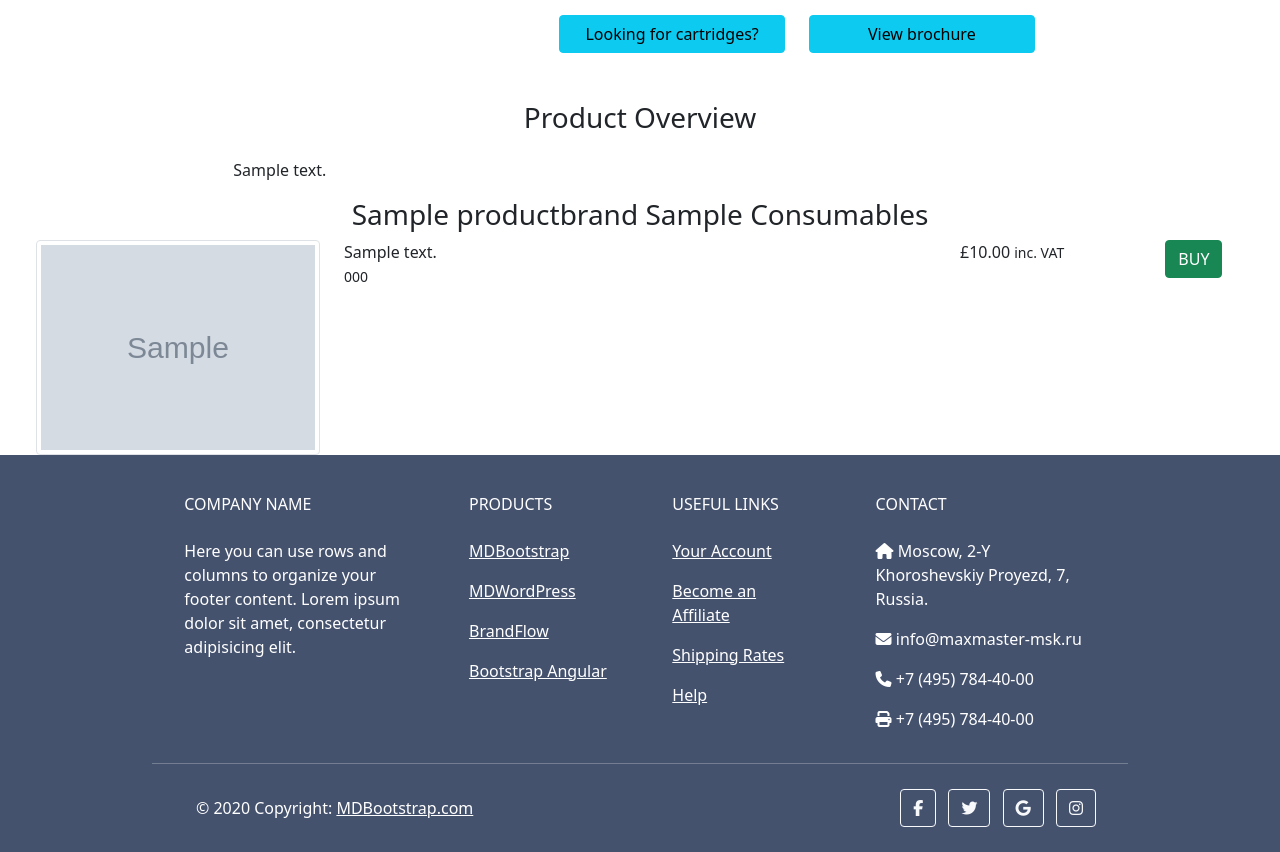
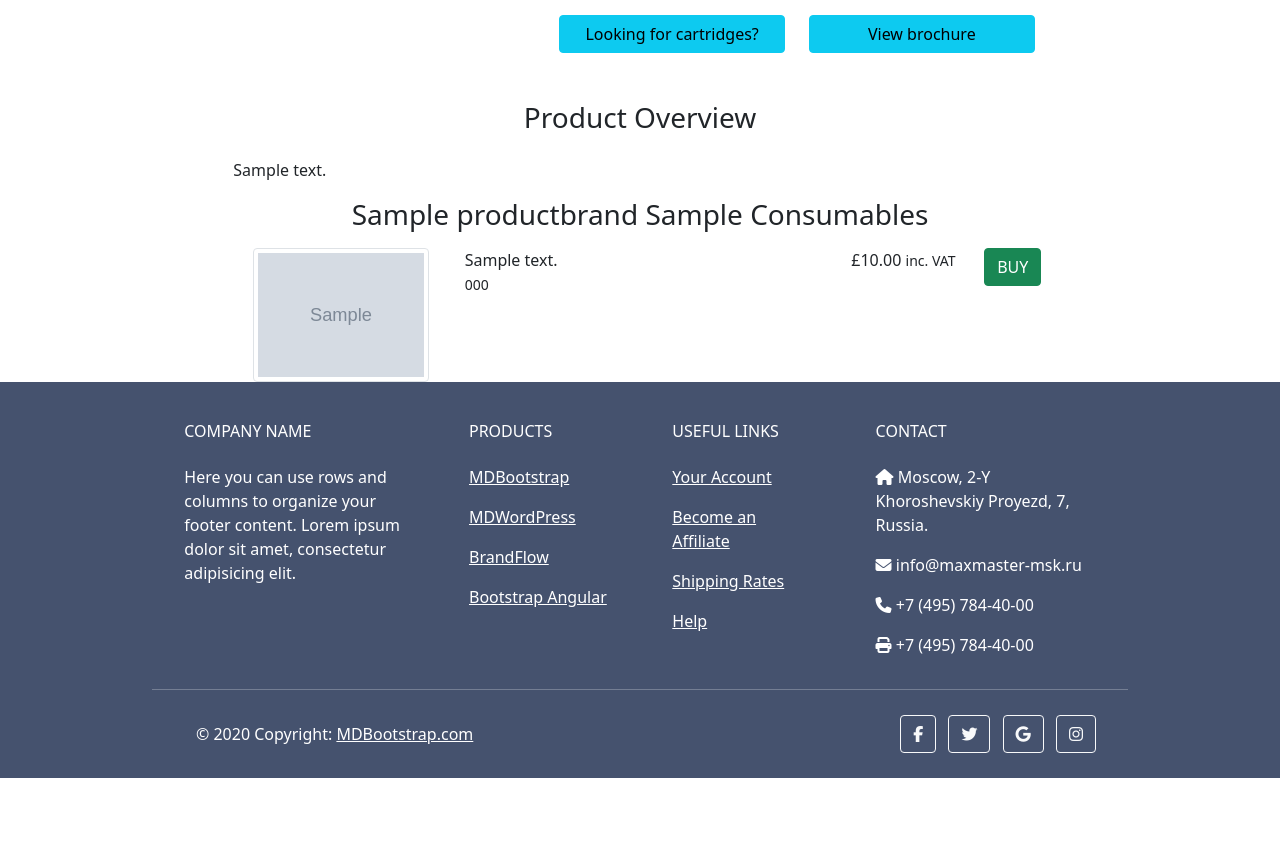
Before and after one commit to alexandergrib/ms4-store, a Django app: page /products/1 in a window 1280 px wide. Shown: the part 581-1433 px from the top of the page. After the commit the page ends 1359 px from the top, so only its background shows below. Run offline with Django 3.2, Linux system fonts and the light colour scheme; tables that the repository leaves empty hold one stand-in row (values such as "Sample post"); grey boxes marked "Sample" are stand-in pictures; some libraries are stand-ins or nearby versions.

```diff
--- a/products/templates/products/product_detail.html
+++ b/products/templates/products/product_detail.html
@@ -26,7 +26,8 @@
                         </ul>
 
                     {% else %}
-                        <img src="/media/200x200.webp" alt="{{ product.brand_name }} {{ product.model }} {{ product.name }}"
+                        <img src="/media/200x200.webp"
+                             alt="{{ product.brand_name }} {{ product.model }} {{ product.name }}"
                              class="card-img-top img-fluid">
                     {% endif %}
                 </div>
@@ -37,9 +38,13 @@
                         <div class="col">
                             <h3 class="mb-0">{{ product.brand.brand_name }} {{ product.model }} {{ product.name }}</h3>
                             {% if product.rating %}
-                                <small class="text-muted"><i class="fas fa-star mr-1"></i>{{ product.rating | floatformat:2 }} / 5 </small><a href="" class="text-muted">Read {{ product.product_reviews.count }} customer reviews</a>
+                                <small class="text-muted"><i
+                                        class="fas fa-star mr-1"></i>{{ product.rating | floatformat:2 }} / 5 </small>
+                                <a href="" class="text-muted">Read {{ product.product_reviews.count }} customer
+                                    reviews</a>
                             {% else %}
-                                <small class="text-muted">Not rated yet.</small><span class="text-muted">Leave your review</span>
+                                <small class="text-muted">Not rated yet.</small>
+                                <span class="text-muted">Leave your review</span>
                             {% endif %}
                         </div>
                     </div>
@@ -93,22 +98,36 @@
                 <h3>{{ product.brand.brand_name }} {{ product.model }} Consumables</h3>
             </div>
             <div class="row">
+                <div class="col-8 offset-2">
+
                         {% if product.cartridges.all %}
                             {% for cartridge in product.cartridges.all %}
+                                <div class="row mt-2">
                                 <div class="col-3">
-                        {% if cartridge.image_url  %}
-                            <img class="img-thumbnail" src="{{ cartridge.image_url }}" alt="{{ cartridge.brand.brand_name }}-{{ cartridge.model_number }}-cartridge">
+                                    {% if cartridge.image_url %}
+                                        <img class="img-thumbnail" src="{{ cartridge.image_url }}"
+                                             alt="{{ cartridge.brand.brand_name }}-{{ cartridge.model_number }}-cartridge">
                                     {% else %}
-                            <img class="img-thumbnail" src="/media/200x200.webp" alt="{{ cartridge.brand.brand_name }}-{{ cartridge.model_number }}-cartridge">
+                                        <img class="img-thumbnail" src="/media/200x200.webp"
+                                             alt="{{ cartridge.brand.brand_name }}-{{ cartridge.model_number }}-cartridge">
                                     {% endif %}
                                 </div>
-                    <div class="col-6">{{ cartridge.description }}<br><small>{{ cartridge.model_number }}</small></div>
-                    <div class="col-2">£{{ cartridge.price }} <small>inc. VAT</small></div>
-                    <div class="col-1"><a href="" class="btn btn-success">BUY</a></div>
+                                <div class="col-9 col-md-6">
+                                    <div class="row">
+                                        <div class="col-12">{{ cartridge.description }}</div>
+                                        <div class="col-12"><small>{{ cartridge.model_number }}</small></div>
+                                    </div>
+
+                                </div>
+                                <div class="col-6 col-md-2">£{{ cartridge.price }} <small>inc. VAT</small></div>
+                                <div class="col-6 col-md-1"><a href="#" class="btn btn-success" id="{{ cartridge.id }}">BUY</a>
+                                </div>
+                                </div>
                             {% endfor %}
                         {% endif %}
 
                 </div>
             </div>
         </div>
+    </div>
 {% endblock %}
```
Lines whose indentation alone changed are shown as unchanged.
